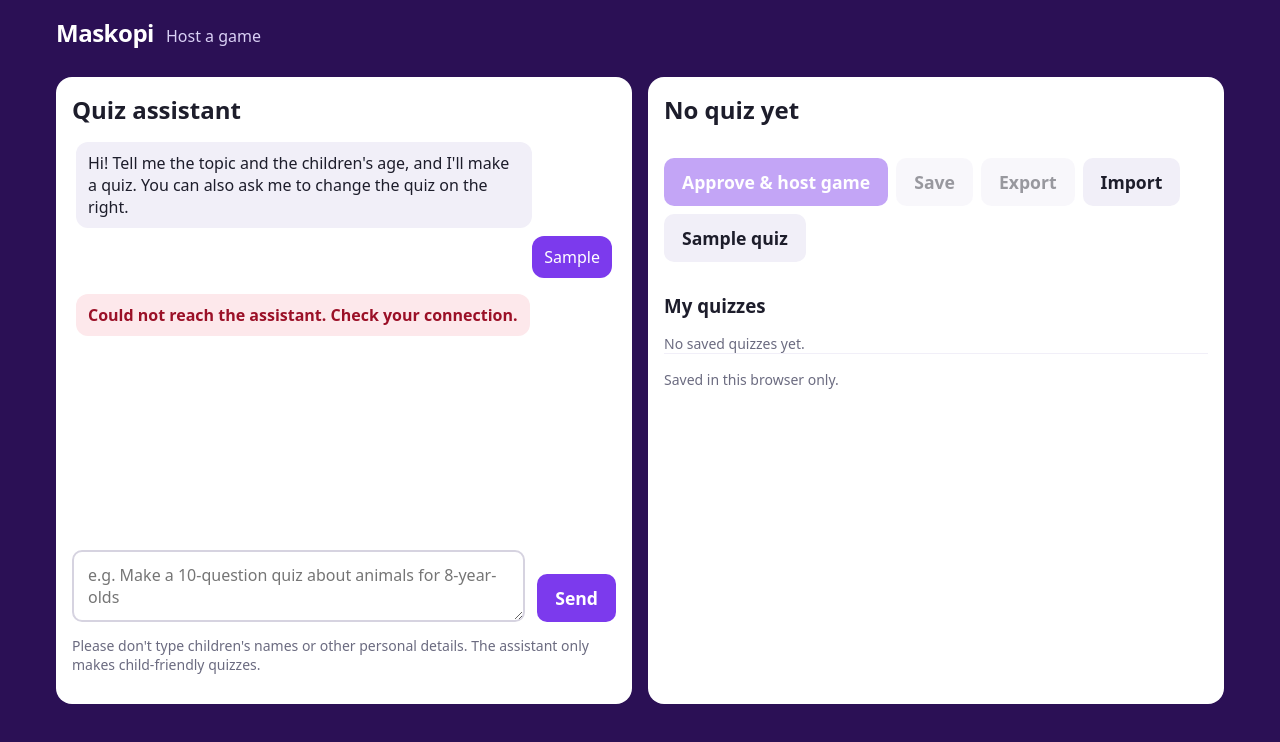
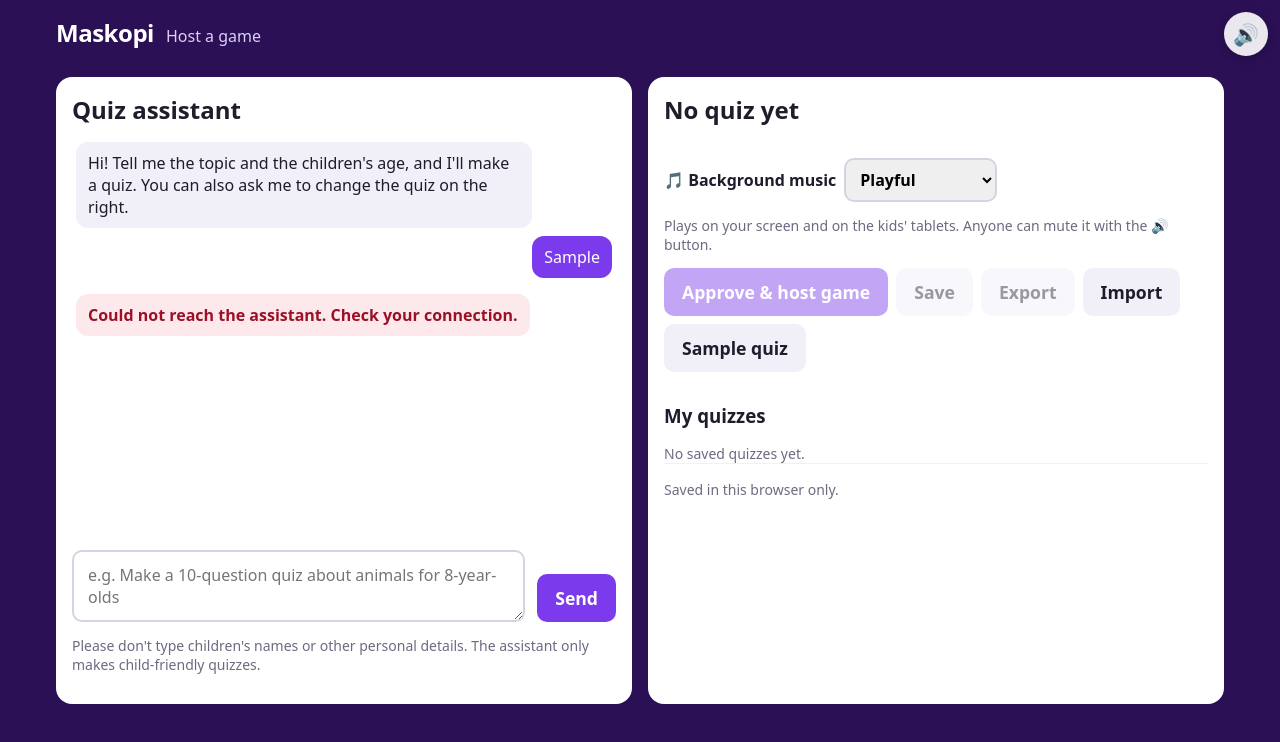
Before and after one commit to AmenehPourmoghadas/maskopi, a website: page public/host.html in a window 1280 px wide. Both pictures are taken after typing "Sample" into the empty fields and a click on the button "Send". Drawn offline with nearby package versions, Linux system fonts and the light colour scheme; no server answers.

Commit message:
Add background music with Halloween theme and mute button

```diff
--- a/public/host.html
+++ b/public/host.html
@@ -27,6 +27,14 @@
         <div class="panel">
           <h2 id="quiz-title">No quiz yet</h2>
           <ol id="quiz-list" class="quiz-list"></ol>
+          <label class="music-pick">🎵 Background music
+            <select id="music">
+              <option value="">Off</option>
+              <option value="playful" selected>Playful</option>
+              <option value="halloween">Halloween 🎃</option>
+            </select>
+          </label>
+          <p class="small">Plays on your screen and on the kids' tablets. Anyone can mute it with the 🔊 button.</p>
           <div class="row">
             <button id="start" disabled>Approve &amp; host game</button>
             <button id="save" class="secondary" disabled>Save</button>
@@ -71,6 +79,7 @@
   </main>
   <script src="https://cdnjs.cloudflare.com/ajax/libs/qrcode-generator/1.4.4/qrcode.min.js"></script>
   <script src="/shared.js"></script>
+  <script src="/music.js"></script>
   <script src="/host.js"></script>
 </body>
 </html>
--- a/public/host.js
+++ b/public/host.js
@@ -39,7 +39,7 @@ $("chat-form").onsubmit = async (e) => {
   const data = await fetch("/api/chat", {
     method: "POST",
     headers: { "content-type": "application/json" },
-    body: JSON.stringify({ messages: chat, quiz }),
+    body: JSON.stringify({ messages: chat, quiz: quiz && currentQuiz() }),
   })
     .then((r) => r.json())
     .catch(() => ({ error: "Could not reach the assistant. Check your connection." }));
@@ -59,11 +59,23 @@ $("chat-form").onsubmit = async (e) => {
   }
 };
 
-// ---------- Quiz preview, save, import, export ----------
+// ---------- Quiz preview, music, save, import, export ----------
+
+// The quiz plus the background music picked on the right-hand side.
+function currentQuiz() {
+  return { ...quiz, music: $("music").value || "none" };
+}
+
+$("music").onchange = () => Music.setTheme($("music").value);
+Music.setTheme($("music").value);
 
 function setQuiz(q, id = null) {
   quiz = q;
   savedId = id;
+  if (q.music) {
+    $("music").value = q.music === "none" ? "" : q.music;
+    Music.setTheme($("music").value);
+  }
   $("quiz-title").textContent = q.title;
   $("quiz-list").replaceChildren(
     ...q.questions.map((item) => {
@@ -134,7 +146,7 @@ function renderSaved() {
 $("save").onclick = () => {
   const list = loadSaved();
   const id = savedId || crypto.randomUUID();
-  const entry = { id, savedAt: Date.now(), quiz };
+  const entry = { id, savedAt: Date.now(), quiz: currentQuiz() };
   const i = list.findIndex((x) => x.id === id);
   if (i >= 0) list[i] = entry;
   else list.unshift(entry);
@@ -145,7 +157,7 @@ $("save").onclick = () => {
 };
 
 $("export").onclick = () => {
-  const blob = new Blob([JSON.stringify(quiz, null, 2)], { type: "application/json" });
+  const blob = new Blob([JSON.stringify(currentQuiz(), null, 2)], { type: "application/json" });
   const a = document.createElement("a");
   a.href = URL.createObjectURL(blob);
   a.download = (quiz.title.toLowerCase().replace(/[^a-z0-9]+/g, "-") || "quiz") + ".json";
@@ -160,7 +172,7 @@ $("import").onchange = async (e) => {
   try {
     const data = JSON.parse(await file.text());
     if (!Array.isArray(data.questions) || !data.questions.length) throw new Error();
-    setQuiz({ title: data.title || file.name, questions: data.questions });
+    setQuiz({ title: data.title || file.name, questions: data.questions, music: data.music });
   } catch {
     $("setup-error").textContent = "That file isn't a Maskopi quiz.";
   }
@@ -177,7 +189,7 @@ $("start").onclick = async () => {
   const res = await fetch("/api/game", {
     method: "POST",
     headers: { "content-type": "application/json" },
-    body: JSON.stringify({ quiz }),
+    body: JSON.stringify({ quiz: currentQuiz() }),
   }).catch(() => null);
   const data = res ? await res.json().catch(() => ({})) : { error: "Could not reach the server." };
   $("start").disabled = false;
--- /dev/null
+++ b/public/music.js
@@ -0,0 +1,193 @@
+// Background music, composed in code with the Web Audio API: no audio files,
+// no copyright issues. Browsers only allow sound after the first tap, so the
+// music starts on the first tap or key press. The 🔊 button mutes it, and the
+// choice is remembered on this device.
+const Music = (() => {
+  const MUTE_KEY = "maskopi.muted";
+
+  // MIDI note numbers per 16th-note step; null is a rest.
+  const THEMES = {
+    playful: {
+      bpm: 112,
+      wave: "triangle",
+      bassWave: "square",
+      melody: [72, null, 76, 79, 76, null, 72, null, 74, null, 77, 81, 79, null, 77, 74,
+               72, null, 76, 79, 84, null, 81, 79, 77, 76, 74, null, 72, null, null, null],
+      bass: [48, null, null, null, 55, null, null, null, 50, null, null, null, 55, null, null, null,
+             48, null, null, null, 53, null, null, null, 55, null, null, null, 48, null, null, null],
+    },
+    // D harmonic minor, slow, with an echo and a ghostly theremin swoop.
+    halloween: {
+      bpm: 84,
+      wave: "triangle",
+      bassWave: "sawtooth",
+      echo: true,
+      theremin: true,
+      melody: [62, 65, 69, 73, 74, 73, 69, 65, 62, 65, 70, 74, 73, 69, 65, 61,
+               62, 65, 69, 74, 77, 76, 73, 69, 70, 69, 65, 62, 61, null, 62, null],
+      bass: [38, null, null, null, 38, null, null, null, 34, null, null, null, 33, null, null, null,
+             38, null, null, null, 38, null, null, null, 34, null, null, null, 33, null, 33, null],
+    },
+  };
+
+  let ctx = null;
+  let master = null;
+  let theme = null;
+  let bus = null;
+  let melodyOut = null;
+  let bassOut = null;
+  let timer = null;
+  let step = 0;
+  let nextTime = 0;
+  let muted = false;
+  try {
+    muted = localStorage.getItem(MUTE_KEY) === "1";
+  } catch {
+    // Storage unavailable: start unmuted.
+  }
+
+  const button = document.createElement("button");
+  button.type = "button";
+  button.className = "sound-toggle";
+  button.hidden = true;
+  button.onclick = () => {
+    muted = !muted;
+    try {
+      localStorage.setItem(MUTE_KEY, muted ? "1" : "0");
+    } catch {
+      // Not remembered, but still works for this visit.
+    }
+    if (muted) stop();
+    else start();
+    render();
+  };
+  document.body.append(button);
+
+  function render() {
+    button.hidden = !theme;
+    button.textContent = muted ? "🔇" : "🔊";
+    button.title = muted ? "Turn music on" : "Turn music off";
+    button.setAttribute("aria-label", button.title);
+  }
+
+  const hz = (midi) => 440 * Math.pow(2, (midi - 69) / 12);
+
+  function tone(freq, time, dur, wave, volume, out) {
+    const osc = ctx.createOscillator();
+    const gain = ctx.createGain();
+    osc.type = wave;
+    osc.frequency.value = freq;
+    gain.gain.setValueAtTime(0.0001, time);
+    gain.gain.exponentialRampToValueAtTime(volume, time + 0.02);
+    gain.gain.exponentialRampToValueAtTime(0.0001, time + dur);
+    osc.connect(gain).connect(out);
+    osc.start(time);
+    osc.stop(time + dur + 0.05);
+  }
+
+  function theremin(time) {
+    const osc = ctx.createOscillator();
+    const vibrato = ctx.createOscillator();
+    const depth = ctx.createGain();
+    const gain = ctx.createGain();
+    osc.type = "sine";
+    osc.frequency.setValueAtTime(hz(69), time);
+    osc.frequency.exponentialRampToValueAtTime(hz(74), time + 1.5);
+    vibrato.frequency.value = 6;
+    depth.gain.value = 8;
+    vibrato.connect(depth).connect(osc.frequency);
+    gain.gain.setValueAtTime(0.0001, time);
+    gain.gain.exponentialRampToValueAtTime(0.15, time + 0.4);
+    gain.gain.exponentialRampToValueAtTime(0.0001, time + 2.5);
+    osc.connect(gain).connect(melodyOut);
+    osc.start(time);
+    vibrato.start(time);
+    osc.stop(time + 2.6);
+    vibrato.stop(time + 2.6);
+  }
+
+  function schedule() {
+    const t = THEMES[theme];
+    const stepDur = 60 / t.bpm / 4;
+    while (nextTime < ctx.currentTime + 0.15) {
+      const i = step % t.melody.length;
+      if (t.melody[i] != null) tone(hz(t.melody[i]), nextTime, stepDur * 1.8, t.wave, 0.25, melodyOut);
+      if (t.bass[i] != null) tone(hz(t.bass[i]), nextTime, stepDur * 3.5, t.bassWave, 0.18, bassOut);
+      if (t.theremin && step % (t.melody.length * 2) === 0) theremin(nextTime + stepDur * 4);
+      nextTime += stepDur;
+      step++;
+    }
+  }
+
+  function start() {
+    if (!ctx || !theme || muted || timer || ctx.state !== "running") return;
+    const t = THEMES[theme];
+    bus = ctx.createGain();
+    bus.connect(master);
+
+    melodyOut = bus;
+    if (t.echo) {
+      const delay = ctx.createDelay();
+      const feedback = ctx.createGain();
+      delay.delayTime.value = 0.36;
+      feedback.gain.value = 0.35;
+      melodyOut = ctx.createGain();
+      melodyOut.connect(bus);
+      melodyOut.connect(delay);
+      delay.connect(feedback).connect(delay);
+      delay.connect(bus);
+    }
+    bassOut = ctx.createBiquadFilter();
+    bassOut.type = "lowpass";
+    bassOut.frequency.value = 700;
+    bassOut.connect(bus);
+
+    step = 0;
+    nextTime = ctx.currentTime + 0.05;
+    schedule();
+    timer = setInterval(schedule, 25);
+  }
+
+  function stop() {
+    clearInterval(timer);
+    timer = null;
+    if (!bus) return;
+    const old = bus;
+    bus = null;
+    old.gain.setTargetAtTime(0, ctx.currentTime, 0.1);
+    setTimeout(() => old.disconnect(), 600);
+  }
+
+  // Sound may only start from a tap; keep listening because tablets can
+  // suspend audio again (for example after a phone call).
+  function unlock() {
+    if (!ctx) {
+      const AudioCtx = window.AudioContext || window.webkitAudioContext;
+      if (!AudioCtx) return;
+      ctx = new AudioCtx();
+      master = ctx.createGain();
+      master.gain.value = 0.12;
+      master.connect(ctx.destination);
+    }
+    if (ctx.state === "running") start();
+    else ctx.resume().then(start, () => {});
+  }
+  document.addEventListener("pointerdown", unlock, true);
+  document.addEventListener("keydown", unlock, true);
+
+  document.addEventListener("visibilitychange", () => {
+    if (document.hidden) stop();
+    else start();
+  });
+
+  function setTheme(name) {
+    const next = THEMES[name] ? name : null;
+    if (next === theme) return;
+    stop();
+    theme = next;
+    render();
+    start();
+  }
+
+  return { setTheme };
+})();
--- a/public/player.js
+++ b/public/player.js
@@ -53,6 +53,7 @@ function connect() {
 
 function backToPin(message) {
   ws = null;
+  Music.setTheme(null);
   $("pin-error").textContent = message;
   show("s-pin");
 }
@@ -64,6 +65,7 @@ function handle(msg) {
       else $("profile-error").textContent = msg.message;
       break;
     case "joined":
+      Music.setTheme(msg.music);
       $("me-avatar").textContent = msg.avatar;
       $("me-name").textContent = msg.name;
       show("s-wait");
--- a/public/style.css
+++ b/public/style.css
@@ -14,6 +14,7 @@
 }
 
 * { box-sizing: border-box; }
+[hidden] { display: none !important; }
 
 body {
   margin: 0;
@@ -143,6 +144,24 @@ main.host { max-width: 1200px; margin: 0 auto; padding: 16px; }
 .quiz-list .ans { color: var(--muted); font-size: 0.9rem; }
 .quiz-list .ok { color: var(--ok); font-weight: 800; }
 
+.music-pick { display: flex; flex-wrap: wrap; align-items: center; gap: 8px; margin-top: 12px; font-weight: 700; }
+.music-pick select { font: inherit; padding: 8px 10px; border: 2px solid var(--line); border-radius: 10px; }
+
+.sound-toggle {
+  position: fixed;
+  top: 12px;
+  right: 12px;
+  z-index: 10;
+  width: 44px;
+  height: 44px;
+  padding: 0;
+  border-radius: 50%;
+  font-size: 1.3rem;
+  background: rgba(255, 255, 255, 0.9);
+  color: var(--ink);
+  box-shadow: 0 2px 8px rgba(0, 0, 0, 0.25);
+}
+
 .saved { list-style: none; padding: 0; }
 .saved li { display: flex; justify-content: space-between; align-items: center; border-bottom: 1px solid var(--soft); }
 
--- a/src/ai.js
+++ b/src/ai.js
@@ -11,6 +11,7 @@ How to work:
 \`\`\`
 - "correct" is the 0-based index of the right answer. Use 2 to 4 answers per question and 3 to 20 questions.
 - Questions have no time limit. Only if the user asks for a time limit, add "time" (seconds, 5 to 120) to the questions it applies to. If the user asks to remove a time limit, leave "time" out.
+- Background music: only if the user asks for it, add "music" at the top level of the quiz: "halloween" (spooky), "playful" (cheerful) or "none" (no music). These are the only themes.
 - Keep questions under 120 characters and answers under 60 characters. Match the words to the children's age.
 - Facts must be correct. If you are not sure about a fact, leave that question out.
 
--- a/src/game.js
+++ b/src/game.js
@@ -104,7 +104,8 @@ export class GameRoom extends DurableObject {
     const player = { id: crypto.randomUUID(), name, avatar: msg.avatar, score: 0, correct: 0, index: 0, done: false, ws };
     this.players.set(player.id, player);
     this.sockets.set(ws, player.id);
-    send(ws, { t: "joined", name, avatar: player.avatar });
+    const music = this.game.quiz.music;
+    send(ws, { t: "joined", name, avatar: player.avatar, music: music && music !== "none" ? music : null });
     // Someone joining after the start begins at question 1 straight away.
     if (this.phase === "playing") this.sendQuestion(player);
     this.update();
--- a/src/quiz.js
+++ b/src/quiz.js
@@ -1,7 +1,9 @@
 // Shape every quiz must have before it is shown or played:
 // { title, questions: [{ q, answers: [2-4 strings], correct: index, time?: seconds }] }
 // A question has no time limit unless "time" is given.
+// Optional "music" picks the background music theme (see public/music.js).
 const LIMITS = { questions: 50, answers: 4, title: 100, q: 200, a: 80 };
+const MUSIC = ["playful", "halloween", "none"];
 
 const text = (value, max) =>
   typeof value === "string" ? value.replace(/[\u0000-\u001f]/g, " ").trim().slice(0, max) : "";
@@ -23,5 +25,7 @@ export function validateQuiz(input) {
     questions.push(item);
   }
   if (!questions.length) return null;
-  return { title: text(input.title, LIMITS.title) || "Untitled quiz", questions };
+  const quiz = { title: text(input.title, LIMITS.title) || "Untitled quiz", questions };
+  if (MUSIC.includes(input.music)) quiz.music = input.music;
+  return quiz;
 }
```
Also changed, not shown: public/index.html (+1 -0 lines).
